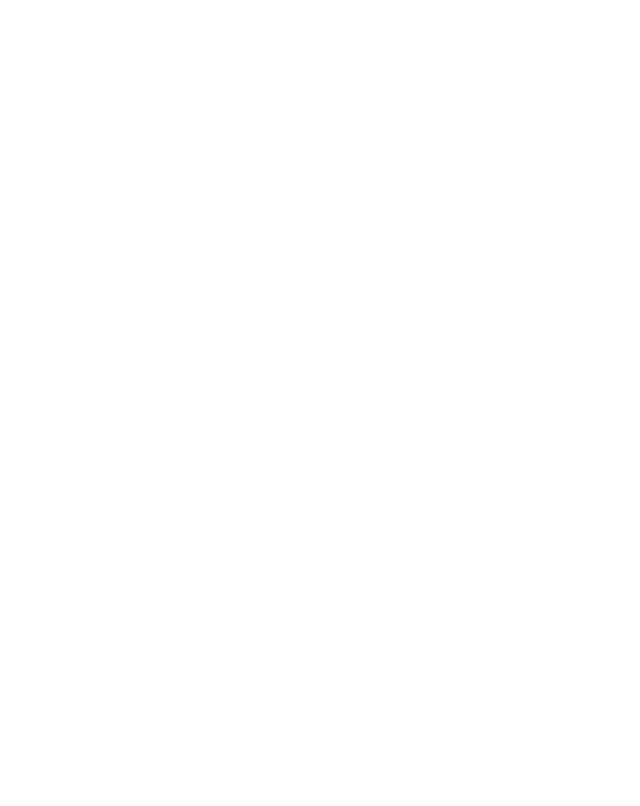
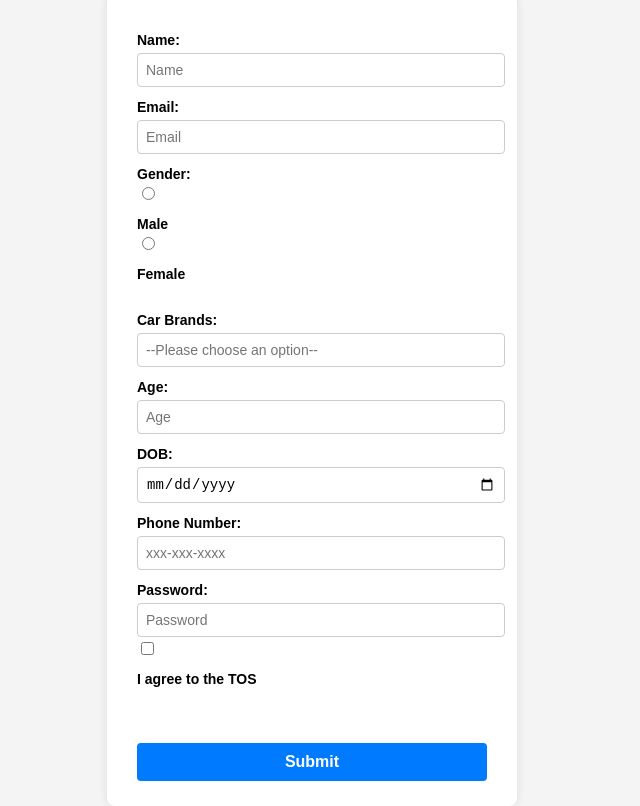
Before and after one commit to acciojob/signup-form-car-JAYESHDAMBALE, a website: page main.html in a window 1280 px wide. Shown: the whole page, without its empty margins (328-968 px from the left). Drawn offline with Linux system fonts and the light colour scheme.

Commit message:
created a submission

```diff
--- a/main.html
+++ b/main.html
@@ -8,6 +8,49 @@
 
 <body>
 	<!-- the entire body must be written by student -->
+	<form action="/submit_form" method="post">
+		   <!-- Name -->
+        <label for="name">Name:</label>
+        <input type="text" id="name" name="name" placeholder="Name" required><br>
+
+        <!-- Email -->
+        <label for="email">Email:</label>
+        <input type="email" id="email" name="email" placeholder="Email" required><br>
+
+        <!-- Gender -->
+        <label>Gender:</label>
+        <input type="radio" id="gender_m" name="gender" value="male" required>
+        <label for="gender_m">Male</label>
+
+        <input type="radio" id="gender_f" name="gender" value="female" required>
+        <label for="gender_f">Female</label>
+        <br>
+		<!--Car Brands-->
+		<label for="carBrands">Car Brands:</label>
+		<input type="Select" id="cars" placeholder="--Please choose an option--" required><br>
+		 <!-- Age -->
+        <label for="age">Age:</label>
+        <input type="number" id="age" name="age" placeholder="Age" required><br>
+
+        <!-- DOB -->
+        <label for="dob">DOB:</label>
+        <input type="date" id="dob" name="dob" required><br>
+
+        <!-- Phone Number -->
+        <label for="tel">Phone Number:</label>
+        <input type="tel" id="tel" name="tel" placeholder="xxx-xxx-xxxx"><br>
+
+        <!-- Password -->
+        <label for="password">Password:</label>
+        <input type="password" id="password" name="password" placeholder="Password" required><br>
+
+        <!-- TOS -->
+        <input type="checkbox" id="tos" name="tos" required>
+        <label for="tos">I agree to the TOS</label><br><br>
+
+        <!-- Submit Button -->
+        <button type="submit" id="submit">Submit</button>
+    </form>
     <script type="text/javascript" src="./script.js">
 </script>
 
--- a/styles.css
+++ b/styles.css
@@ -1,2 +1,60 @@
 
 /* Your CSS Code here. */
+	body {
+            font-family: Arial, sans-serif;
+            background: #f4f4f4;
+            display: flex;
+            justify-content: center;
+            align-items: center;
+            height: 100vh;
+            margin: 0;
+        }
+
+        /* Form Container */
+        form {
+            background: #ffffff;
+            padding: 25px 30px;
+            width: 350px;
+            border-radius: 8px;
+            box-shadow: 0 0 10px rgba(0,0,0,0.1);
+        }
+
+        label {
+            display: block;
+            margin-top: 12px;
+            font-weight: bold;
+            font-size: 14px;
+        }
+
+        input, select {
+            width: 100%;
+            padding: 8px;
+            margin-top: 5px;
+            font-size: 14px;
+            border: 1px solid #ccc;
+            border-radius: 4px;
+        }
+
+        /* Radio & Checkbox fix */
+        input[type="radio"],
+        input[type="checkbox"] {
+            width: auto;
+            margin-right: 5px;
+        }
+
+        button {
+            margin-top: 20px;
+            width: 100%;
+            padding: 10px;
+            background: #007bff;
+            border: none;
+            color: white;
+            font-size: 16px;
+            font-weight: bold;
+            border-radius: 4px;
+            cursor: pointer;
+        }
+
+        button:hover {
+            background: #0056b3;
+        }
```
